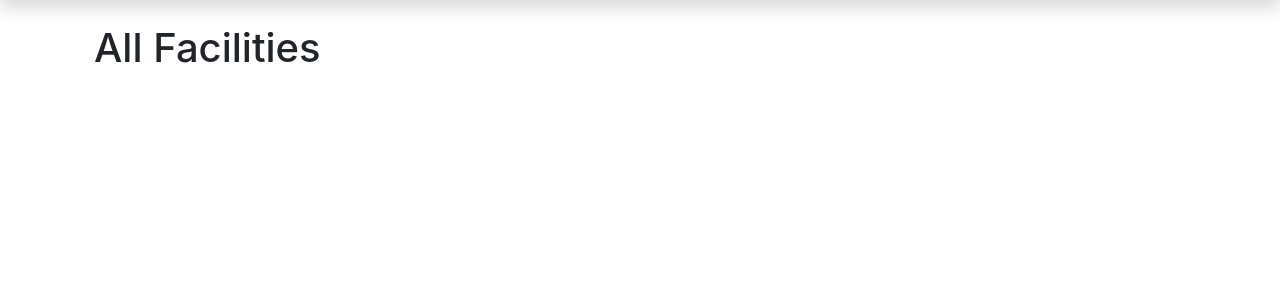
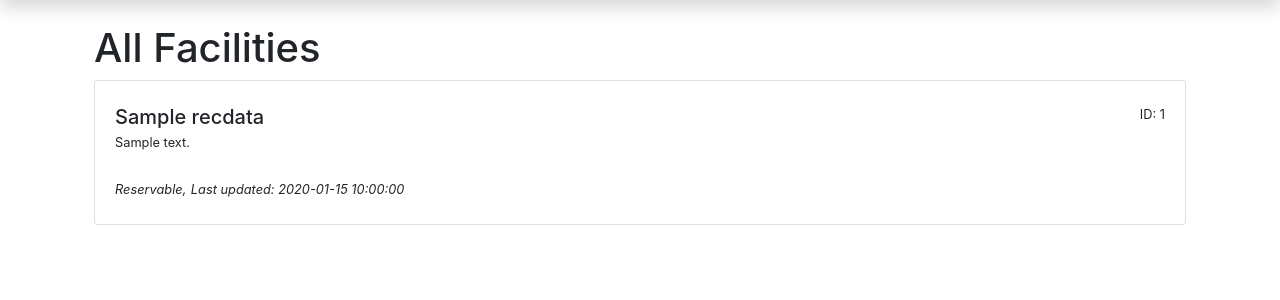
Before and after one commit to limichaelcj/campscout, a Flask app: page /facilities in a window 1280 px wide. Shown: the part 56-356 px from the top of the page. Run offline with Flask 2, Linux system fonts and the light colour scheme; a database or web service that is not in the repository returns one stand-in record (values such as "Sample title"); data that the repository does not hold is empty; some libraries are stand-ins or nearby versions.

Commit message:
add facilities api call feature

```diff
--- a/src/app.py
+++ b/src/app.py
@@ -1,6 +1,10 @@
-from flask import Flask, render_template
+import os
+import requests
+from flask import Flask, request, render_template
 app = Flask(__name__)
 app.config.from_pyfile('../settings.py')
+
+api_root = 'https://ridb.recreation.gov/api/v1'
 
 @app.route('/')
 def index():
@@ -8,5 +12,18 @@ def index():
 
 @app.route('/facilities')
 def facilities():
+
+    query = request.args.get('query')
+
+    api_endpoint = f'{api_root}/facilities?query={query}&limit=50&offset=0&state=CA&activity=CAMPING&lastupdated=10-01-2018'
+    headers = {
+        'accept': 'application/json',
+        'apiKey': os.getenv('RIDB_API_KEY')
+    }
+
+    response = requests.get(api_endpoint, headers=headers)
+    json = response.json()
+    facilities = json['RECDATA']
+
     # request facilities data from ridb
-    return render_template('facilities.html')
+    return render_template('facilities.html', facilities=facilities)
--- a/src/templates/facilities.html
+++ b/src/templates/facilities.html
@@ -4,6 +4,37 @@
     Facilities
 {% endblock title %}
 
+{% block head %}
+    {{ super() }}
+    <style>
+        .html-frame {
+            font-size: .8em;
+        }
+        .html-frame h2 {
+            margin-top: 1rem;
+            font-size: 1.2em;
+            font-weight: 600;
+        }
+    </style>
+{% endblock head %}
+
 {% block content %}
     <h1>All Facilities</h1>
+    <ul class="list-group">
+        {% for facility in facilities  %}
+            <li class="list-group-item flex-column align-items-start pt-4 pb-4">
+                <div class="d-flex w-100 justify-content-between">
+                    <h5 class="mb-1">{{ facility['FacilityName'] }}</h5>
+                    <small>ID: {{ facility['FacilityID'] }}</small>
+                </div>
+                <div class="mb-1 html-frame">{{ facility['FacilityDescription'] | safe }}</div>
+                <div class="mt-4">
+                    <em>
+                        <small>{{ ('Not ' if facility['Reservable'] == 'true' else '') + 'Reservable' }},</small>
+                        <small>Last updated: {{ facility['LastUpdatedDate'] }}</small>
+                    </em>
+                </div>
+            </li>
+        {% endfor %}
+    </ul>
 {% endblock content %}
```
